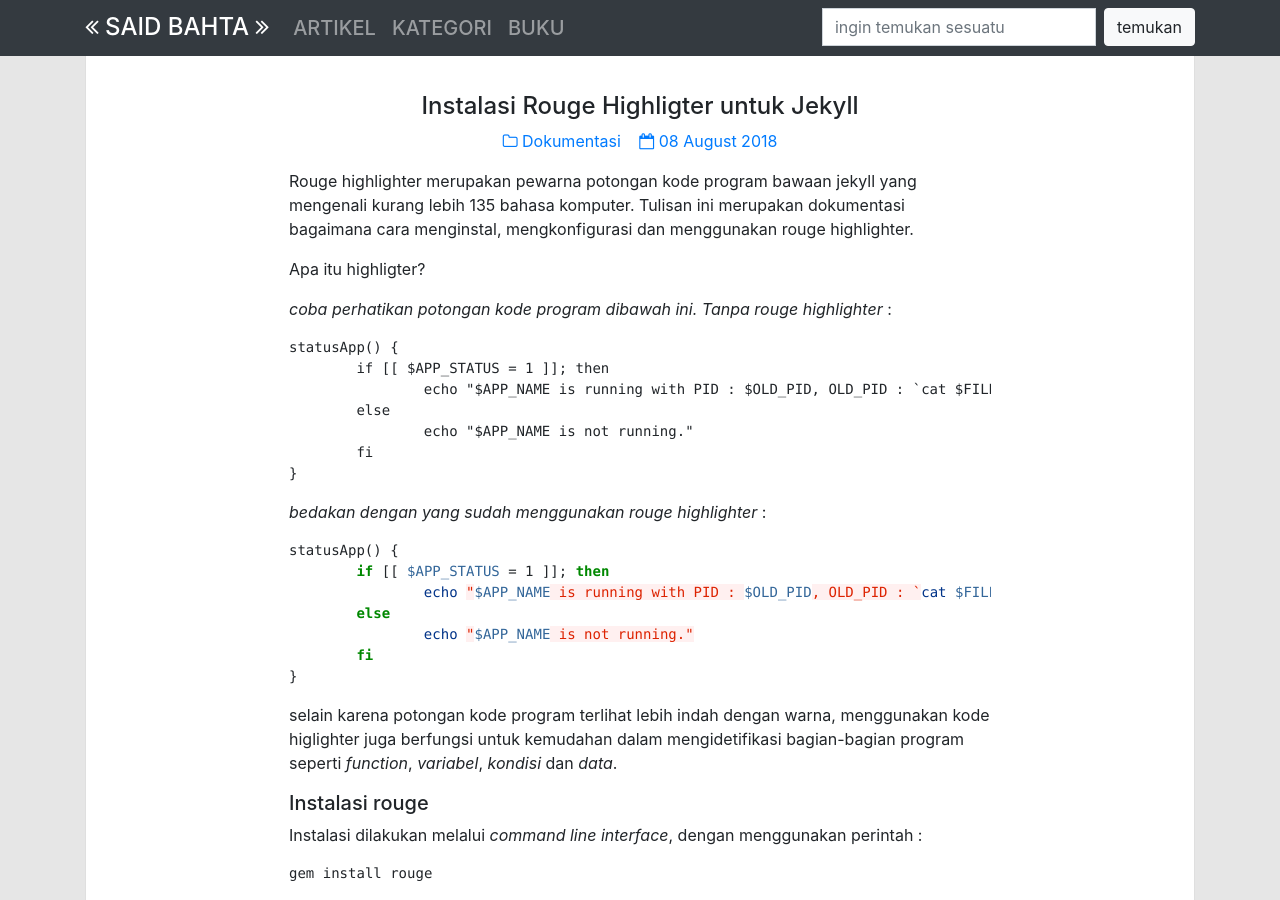
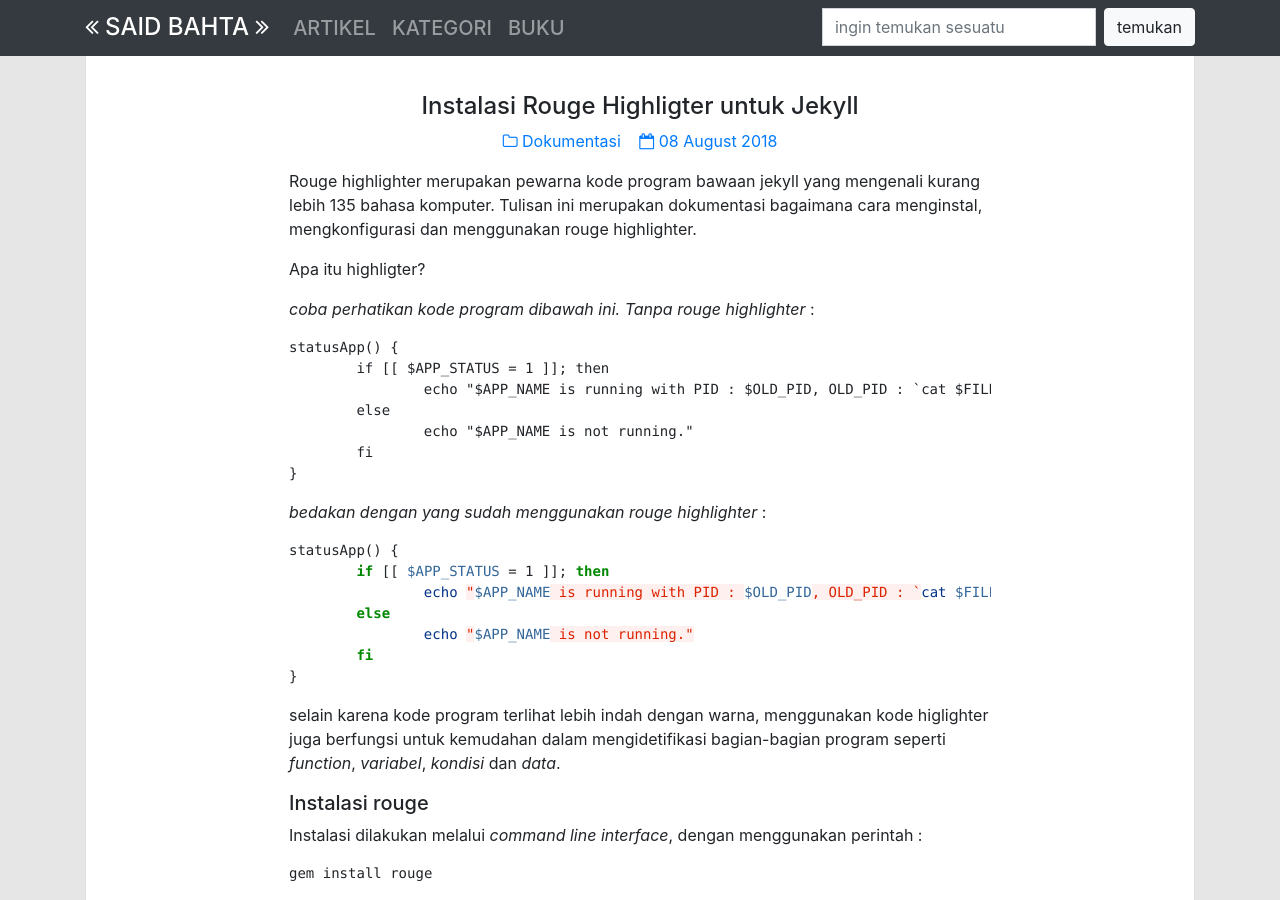
Before and after one commit to surtinaali/blog, a Jekyll site: the page built from _posts/2018-08-08-menggunakan-rouge,-jekyll-highlitter.markdown, in a window 1280 px wide and 900 px high. Built offline with Jekyll 4.4.1, drawn with Linux system fonts in a browser that asks for light colours; comment, search, counter and statistics services are not loaded.

Commit message:
update tulisan

```diff
--- a/_posts/2018-08-08-menggunakan-rouge,-jekyll-highlitter.markdown
+++ b/_posts/2018-08-08-menggunakan-rouge,-jekyll-highlitter.markdown
@@ -6,11 +6,11 @@
 img_path: assets/img/post/080818.svg
 ---
 
-Rouge highlighter merupakan pewarna potongan kode program bawaan jekyll yang mengenali kurang lebih 135 bahasa komputer. Tulisan ini merupakan dokumentasi bagaimana cara menginstal, mengkonfigurasi dan menggunakan rouge highlighter.
+Rouge highlighter merupakan pewarna kode program bawaan jekyll yang mengenali kurang lebih 135 bahasa komputer. Tulisan ini merupakan dokumentasi bagaimana cara menginstal, mengkonfigurasi dan menggunakan rouge highlighter.
 
 Apa itu highligter?
 
-_coba perhatikan potongan kode program dibawah ini. Tanpa rouge highlighter_ :
+_coba perhatikan kode program dibawah ini. Tanpa rouge highlighter_ :
 
 <pre>
 statusApp() {
@@ -36,7 +36,7 @@
 }
 {% endhighlight %}
 
-selain karena potongan kode program terlihat lebih indah dengan warna, menggunakan kode higlighter juga berfungsi untuk kemudahan dalam mengidetifikasi bagian-bagian program seperti _function_, _variabel_, _kondisi_ dan _data_.
+selain karena kode program terlihat lebih indah dengan warna, menggunakan kode higlighter juga berfungsi untuk kemudahan dalam mengidetifikasi bagian-bagian program seperti _function_, _variabel_, _kondisi_ dan _data_.
 
 ##### Instalasi rouge
 Instalasi dilakukan melalui _command line interface_, dengan menggunakan perintah :
```
